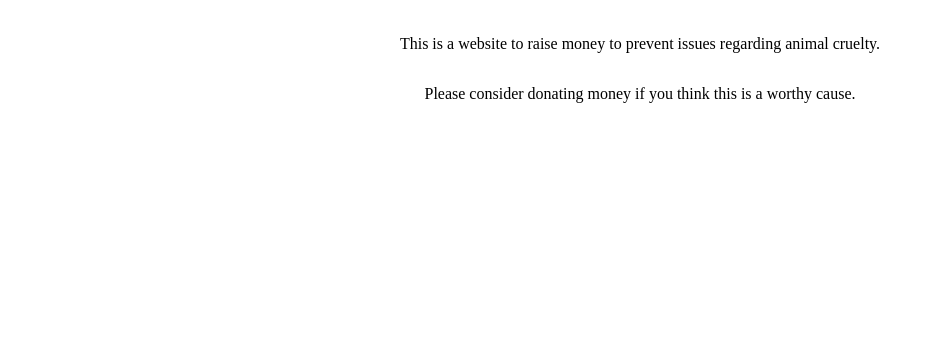
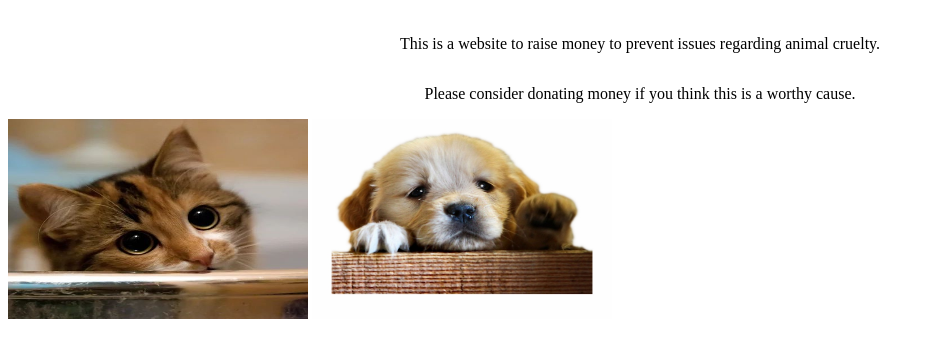
Before and after one commit to drockchow112/Assignment1, a plain HTML site: page index.html in a window 1280 px wide. Shown: the part 69-426 px from the top of the page, without its empty margins (0-934 px from the left). Drawn offline with Linux system fonts and the light colour scheme.

Commit message:
Added images in

```diff
--- a/index.css
+++ b/index.css
@@ -3,3 +3,13 @@
     flex-direction: column;
     align-items: center;
 }
+
+.img-cat {
+    width: 300px;
+    height: 200px;
+}
+
+.img-dog {
+    width: 300px;
+    height: 200px;
+}
--- a/index.html
+++ b/index.html
@@ -13,5 +13,13 @@
         <p>This is a website to raise money to prevent issues regarding animal cruelty. </p>
         <p>Please consider donating money if you think this is a worthy cause. </p>
    </div>
+
+<div id = "images">
+
+<img class = "img-cat" src = "sadcat.jpg">
+<img class = "img-dog" src = "saddog.png">
+
+</div>
+
 </body>
 </html>
```
Also changed, not shown: sadcat.jpg (added), saddog.png (added).
